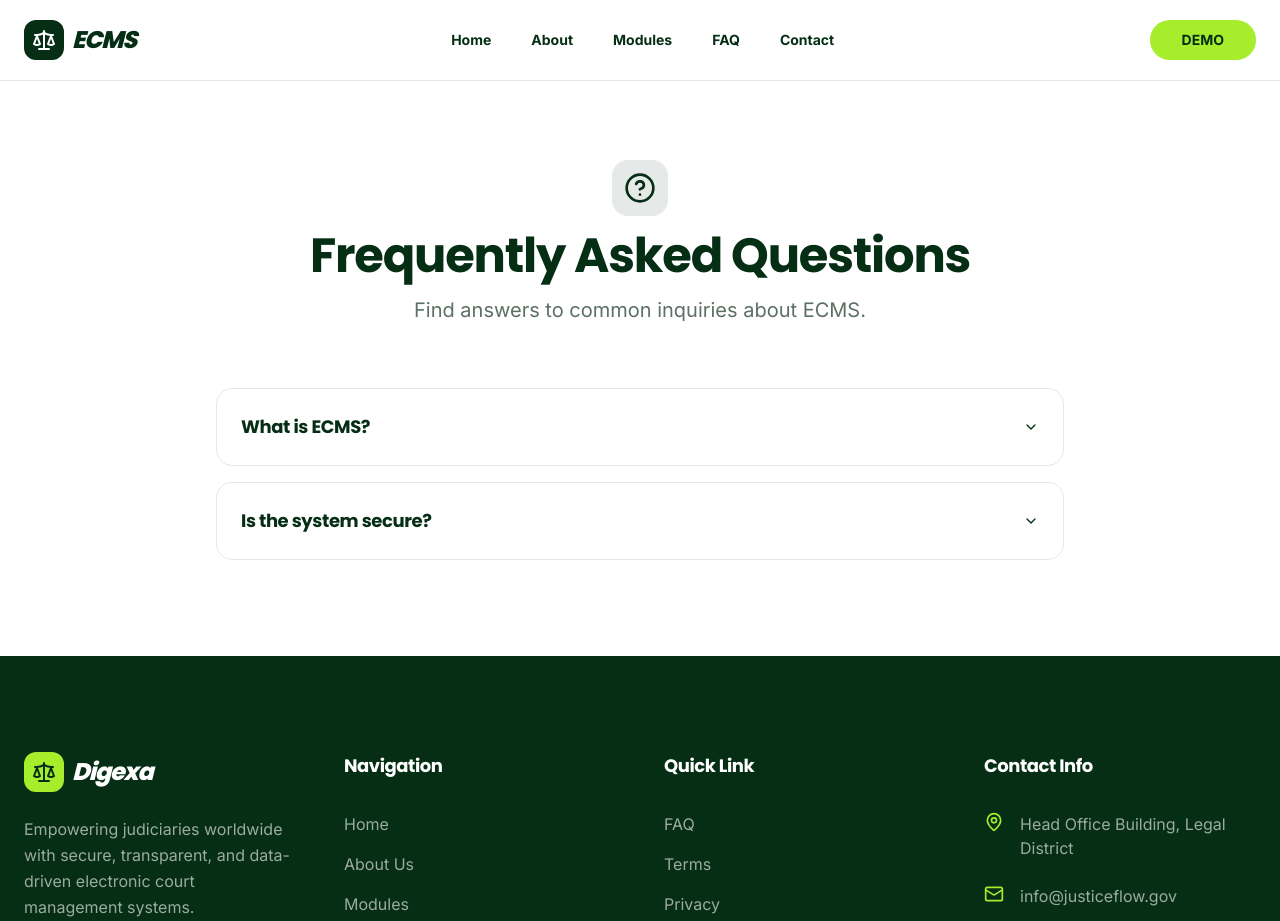
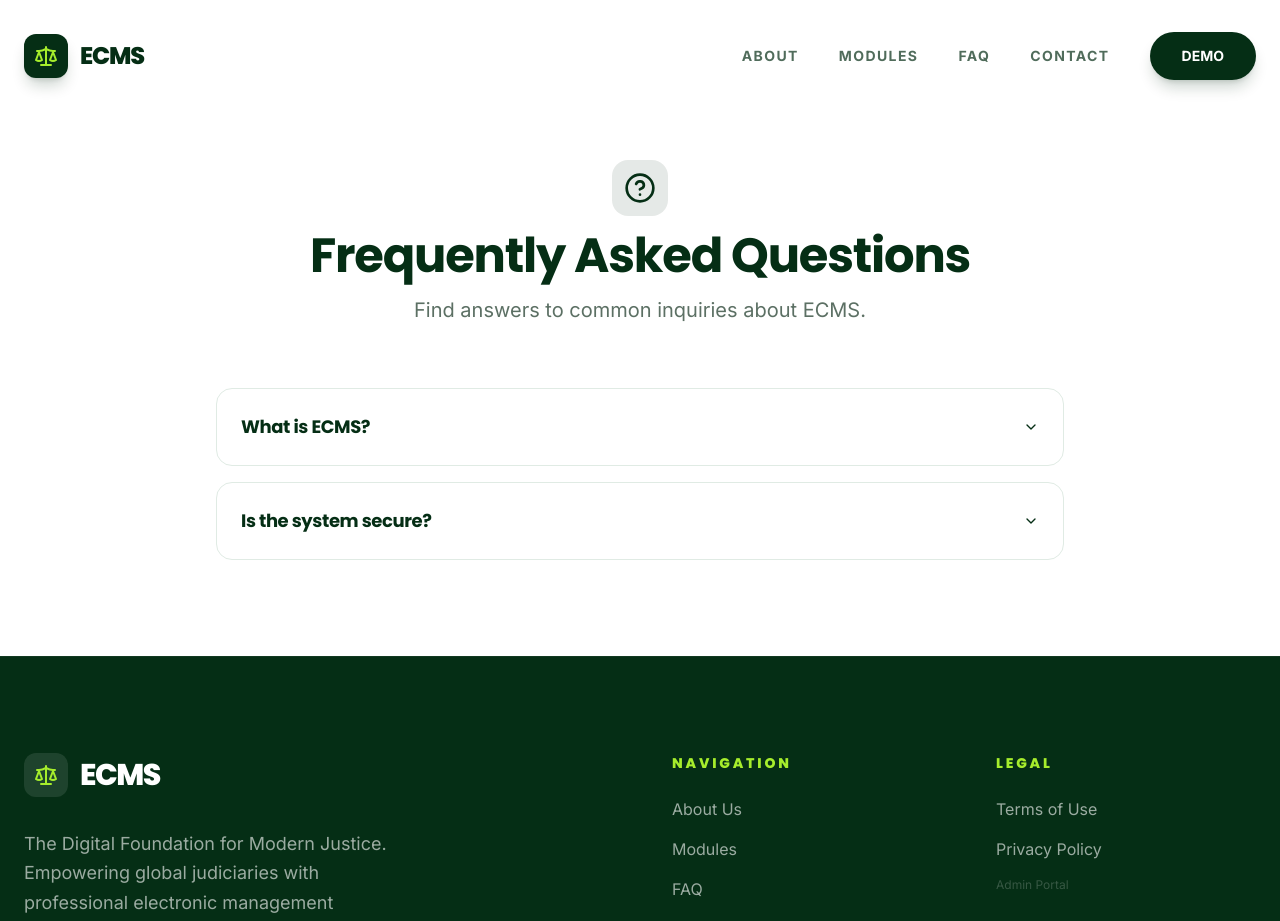
Before and after one commit to darkguy123/ecms-platform, a Next.js app: page /faq in a window 1280 px wide. Shown: the top 921 px of the page. Built offline with nearby package versions, Linux system fonts and the light colour scheme.

Commit message:
Add files via upload

```diff
--- a/src/components/public/footer.tsx
+++ b/src/components/public/footer.tsx
@@ -2,76 +2,53 @@
 "use client";
 
 import Link from "next/link";
-import { Scale, Facebook, Twitter, Instagram, Mail, Phone, MapPin } from "lucide-react";
+import { Scale } from "lucide-react";
+import { SITE_DATA } from "@/data/site-data";
 
 export function Footer() {
   return (
-    <footer className="bg-primary text-white pt-24 pb-12">
+    <footer className="bg-primary text-white py-24 border-t border-white/5">
       <div className="max-w-7xl mx-auto px-6">
-        <div className="grid md:grid-cols-2 lg:grid-cols-4 gap-12 mb-20">
-          <div className="space-y-6">
-            <Link href="/" className="flex items-center gap-2">
-              <div className="bg-accent p-2 rounded-xl">
-                <Scale className="text-primary h-6 w-6" />
+        <div className="grid md:grid-cols-4 gap-16 mb-20">
+          <div className="md:col-span-2 space-y-8">
+            <Link href="/" className="flex items-center gap-3">
+              <div className="bg-white/10 p-2.5 rounded-xl">
+                <Scale className="text-accent h-6 w-6" />
               </div>
-              <span className="font-headline font-extrabold text-2xl tracking-tighter italic">Digexa</span>
+              <span className="font-headline font-black text-3xl tracking-tighter">ECMS</span>
             </Link>
-            <p className="text-white/60 leading-relaxed">
-              Empowering judiciaries worldwide with secure, transparent, and data-driven electronic court management systems.
+            <p className="text-white/60 text-lg leading-relaxed max-w-sm">
+              The Digital Foundation for Modern Justice. Empowering global judiciaries with professional electronic management solutions.
             </p>
-            <div className="flex gap-4">
-              <Link href="#" className="h-10 w-10 rounded-full bg-white/10 flex items-center justify-center hover:bg-accent transition-colors">
-                <Facebook className="h-5 w-5" />
-              </Link>
-              <Link href="#" className="h-10 w-10 rounded-full bg-white/10 flex items-center justify-center hover:bg-accent transition-colors">
-                <Twitter className="h-5 w-5" />
-              </Link>
-              <Link href="#" className="h-10 w-10 rounded-full bg-white/10 flex items-center justify-center hover:bg-accent transition-colors">
-                <Instagram className="h-5 w-5" />
-              </Link>
-            </div>
           </div>
 
-          <div>
-            <h4 className="font-bold text-lg mb-8">Navigation</h4>
-            <ul className="space-y-4 text-white/60">
-              <li><Link href="/" className="hover:text-accent">Home</Link></li>
-              <li><Link href="/about" className="hover:text-accent">About Us</Link></li>
-              <li><Link href="/modules" className="hover:text-accent">Modules</Link></li>
-              <li><Link href="/contact" className="hover:text-accent">Contact</Link></li>
-            </ul>
+          <div className="space-y-6">
+            <h4 className="text-sm font-black uppercase tracking-[0.2em] text-accent">Navigation</h4>
+            <nav className="flex flex-col gap-4">
+              <a href="#about" className="text-white/60 hover:text-accent transition-colors">About Us</a>
+              <a href="#modules" className="text-white/60 hover:text-accent transition-colors">Modules</a>
+              <a href="#faq" className="text-white/60 hover:text-accent transition-colors">FAQ</a>
+              <a href="#contact" className="text-white/60 hover:text-accent transition-colors">Contact</a>
+            </nav>
           </div>
 
-          <div>
-            <h4 className="font-bold text-lg mb-8">Quick Link</h4>
-            <ul className="space-y-4 text-white/60">
-              <li><Link href="/faq" className="hover:text-accent">FAQ</Link></li>
-              <li><Link href="/terms" className="hover:text-accent">Terms</Link></li>
-              <li><Link href="/privacy" className="hover:text-accent">Privacy</Link></li>
-            </ul>
-          </div>
-
-          <div>
-            <h4 className="font-bold text-lg mb-8">Contact Info</h4>
-            <ul className="space-y-6">
-              <li className="flex gap-4 items-start text-white/60">
-                <MapPin className="h-5 w-5 text-accent shrink-0" />
-                <span>Head Office Building, Legal District</span>
-              </li>
-              <li className="flex gap-4 items-start text-white/60">
-                <Mail className="h-5 w-5 text-accent shrink-0" />
-                <span>info@justiceflow.gov</span>
-              </li>
-              <li className="flex gap-4 items-start text-white/60">
-                <Phone className="h-5 w-5 text-accent shrink-0" />
-                <span>+234 800 JUSTICE</span>
-              </li>
-            </ul>
+          <div className="space-y-6">
+            <h4 className="text-sm font-black uppercase tracking-[0.2em] text-accent">Legal</h4>
+            <nav className="flex flex-col gap-4">
+              <Link href="/terms" className="text-white/60 hover:text-accent transition-colors">Terms of Use</Link>
+              <Link href="/privacy" className="text-white/60 hover:text-accent transition-colors">Privacy Policy</Link>
+              <Link href="/admin" className="text-white/20 hover:text-accent transition-colors text-xs">Admin Portal</Link>
+            </nav>
           </div>
         </div>
 
-        <div className="pt-8 border-t border-white/10 text-center text-white/40 text-sm">
-          &copy; {new Date().getFullYear()} Century Information Systems Ltd. All Rights Reserved.
+        <div className="pt-10 border-t border-white/5 flex flex-col md:flex-row justify-between items-center gap-6 text-sm text-white/40 font-medium">
+          <p>{SITE_DATA.settings.footerText}</p>
+          <div className="flex gap-8 uppercase tracking-widest text-[10px]">
+            <span>Lagos</span>
+            <span>Abuja</span>
+            <span>London</span>
+          </div>
         </div>
       </div>
     </footer>
--- a/src/components/public/navbar.tsx
+++ b/src/components/public/navbar.tsx
@@ -1,58 +1,89 @@
 
 "use client";
 
+import { useState, useEffect } from "react";
 import Link from "next/link";
 import { Button } from "@/components/ui/button";
-import { Scale, Menu } from "lucide-react";
-import { useState } from "react";
+import { Scale, Menu, X } from "lucide-react";
 import { cn } from "@/lib/utils";
+import { SITE_DATA } from "@/data/site-data";
 
 export function Navbar() {
-  const [isOpen, setIsOpen] = useState(false);
+  const [scrolled, setScrolled] = useState(false);
+  const [mobileMenuOpen, setMobileMenuOpen] = useState(false);
+
+  useEffect(() => {
+    const handleScroll = () => setScrolled(window.scrollY > 20);
+    window.addEventListener("scroll", handleScroll);
+    return () => window.removeEventListener("scroll", handleScroll);
+  }, []);
+
+  const navLinks = [
+    { name: "About", href: "#about" },
+    { name: "Modules", href: "#modules" },
+    { name: "FAQ", href: "#faq" },
+    { name: "Contact", href: "#contact" },
+  ];
 
   return (
-    <nav className="fixed top-0 left-0 right-0 z-50 bg-white/80 backdrop-blur-md border-b">
-      <div className="max-w-7xl mx-auto px-6 h-20 flex items-center justify-between">
-        <Link href="/" className="flex items-center gap-2">
-          <div className="bg-primary p-2 rounded-xl">
-            <Scale className="text-white h-6 w-6" />
+    <header className={cn(
+      "fixed top-0 left-0 right-0 z-50 transition-all duration-500",
+      scrolled ? "py-4 bg-white/90 backdrop-blur-xl shadow-lg border-b border-primary/5" : "py-8 bg-transparent"
+    )}>
+      <div className="max-w-7xl mx-auto px-6 flex items-center justify-between">
+        <Link href="/" className="flex items-center gap-3 group">
+          <div className="bg-primary p-2.5 rounded-xl shadow-lg shadow-primary/20 group-hover:scale-110 transition-transform">
+            <Scale className="text-accent h-6 w-6" />
           </div>
-          <span className="font-headline font-extrabold text-2xl text-primary tracking-tighter italic">ECMS</span>
+          <span className="font-headline font-black text-2xl tracking-tighter text-primary">ECMS</span>
         </Link>
 
-        {/* Desktop Links */}
-        <div className="hidden md:flex items-center gap-10">
-          <Link href="/" className="text-sm font-bold hover:text-accent transition-colors">Home</Link>
-          <Link href="/about" className="text-sm font-bold hover:text-accent transition-colors">About</Link>
-          <Link href="/modules" className="text-sm font-bold hover:text-accent transition-colors">Modules</Link>
-          <Link href="/faq" className="text-sm font-bold hover:text-accent transition-colors">FAQ</Link>
-          <Link href="/contact" className="text-sm font-bold hover:text-accent transition-colors">Contact</Link>
-        </div>
+        {/* Desktop Nav */}
+        <nav className="hidden lg:flex items-center gap-10">
+          {navLinks.map((link) => (
+            <a
+              key={link.name}
+              href={link.href}
+              className="text-sm font-bold text-primary/70 hover:text-primary uppercase tracking-widest transition-colors"
+            >
+              {link.name}
+            </a>
+          ))}
+          <Button asChild className="bg-primary text-white hover:bg-primary/90 rounded-full px-8 h-12 font-bold shadow-lg shadow-primary/20">
+            <Link href={SITE_DATA.home.demoLink} target="_blank">DEMO</Link>
+          </Button>
+        </nav>
 
-        <div className="flex items-center gap-4">
-          <Button asChild className="bg-accent text-accent-foreground hover:bg-accent/90 rounded-full px-8 font-bold hidden md:flex">
-            <Link href="https://ecmsfhcadmin.centurycodes.ng/">DEMO</Link>
-          </Button>
-          <Button variant="ghost" size="icon" className="md:hidden" onClick={() => setIsOpen(!isOpen)}>
-            <Menu className="h-6 w-6" />
-          </Button>
-        </div>
+        {/* Mobile Toggle */}
+        <button
+          className="lg:hidden p-2 text-primary"
+          onClick={() => setMobileMenuOpen(!mobileMenuOpen)}
+        >
+          {mobileMenuOpen ? <X className="h-8 w-8" /> : <Menu className="h-8 w-8" />}
+        </button>
       </div>
 
       {/* Mobile Menu */}
       <div className={cn(
-        "md:hidden absolute top-20 left-0 right-0 bg-white border-b p-6 space-y-4 transition-all duration-300 origin-top",
-        isOpen ? "scale-y-100 opacity-100" : "scale-y-0 opacity-0 pointer-events-none"
+        "lg:hidden fixed inset-0 top-[88px] bg-white z-40 p-8 transition-all duration-500 ease-in-out",
+        mobileMenuOpen ? "opacity-100 translate-x-0" : "opacity-0 translate-x-full pointer-events-none"
       )}>
-        <Link href="/" className="block text-lg font-bold">Home</Link>
-        <Link href="/about" className="block text-lg font-bold">About</Link>
-        <Link href="/modules" className="block text-lg font-bold">Modules</Link>
-        <Link href="/faq" className="block text-lg font-bold">FAQ</Link>
-        <Link href="/contact" className="block text-lg font-bold">Contact</Link>
-        <Button asChild className="w-full bg-accent text-accent-foreground font-bold">
-          <Link href="https://ecmsfhcadmin.centurycodes.ng/">DEMO</Link>
-        </Button>
+        <nav className="flex flex-col gap-8 items-center text-center">
+          {navLinks.map((link) => (
+            <a
+              key={link.name}
+              href={link.href}
+              className="text-2xl font-black text-primary"
+              onClick={() => setMobileMenuOpen(false)}
+            >
+              {link.name}
+            </a>
+          ))}
+          <Button asChild className="w-full h-16 text-xl rounded-full" onClick={() => setMobileMenuOpen(false)}>
+            <Link href={SITE_DATA.home.demoLink} target="_blank">DEMO</Link>
+          </Button>
+        </nav>
       </div>
-    </nav>
+    </header>
   );
 }
--- a/src/data/site-data.ts
+++ b/src/data/site-data.ts
@@ -13,14 +13,82 @@ export const SITE_DATA = {
     footerText: "© 2024 Century Information Systems Ltd. All Rights Reserved."
   },
   home: {
-    heroTitle: "The Digital Foundation for",
-    heroSubtitle: "Modern Justice",
+    heroTitle: "Electronic Court Management System",
+    heroSubtitle: "The Digital Foundation for Modern Justice",
     heroDescription: "Empower your court with ECMS. Eliminate backlogs and enhance public trust through a secure, integrated platform designed for modern legal operations.",
     demoLink: "https://ecmsfhcadmin.centurycodes.ng/"
   },
   about: {
-    mission: "ECMS provides global judiciaries with the most secure, intuitive, and integrated electronic court management system, enabling them to deliver justice swiftly and transparently.",
-    history: "Century Information Systems Ltd represents over two decades of expertise in judicial technology and digital transformation across Africa and beyond through our ECMS platform."
+    title: "About ECMS",
+    subtitle: "Innovation in Judicial Administration",
+    mission: "ECMS provides global judiciaries with the most secure, intuitive, and integrated electronic court management system, enabling them to deliver justice swiftly and transparently. Our platform is built on the philosophy that technology should be the bedrock of a fair and efficient judicial system.",
+    history: "Century Information Systems Ltd represents over two decades of expertise in judicial technology and digital transformation across Africa and beyond. Our ECMS platform has been the catalyst for modernization in numerous high-stakes legal environments."
+  },
+  architecture: {
+    title: "Technical Architecture",
+    description: "Robust, scalable, multi-layered architecture designed for complex judicial operational requirements.",
+    layers: [
+      {
+        name: "User Access Layer",
+        items: ["Legal Practitioners", "Litigants", "Court Registrars", "Judges", "Admin Partners", "Public Portals"]
+      },
+      {
+        name: "Application & Services Layer",
+        items: ["eFiling", "eCase Management", "eAffidavit", "eCourt Orders", "eProbate", "eProceedings", "eArchive", "eLibrary", "Small Claims"]
+      },
+      {
+        name: "Workflow & Process",
+        items: ["Automated Routing", "Task Management", "Procedural Rules", "Approval Chains"]
+      },
+      {
+        name: "Data & Security",
+        items: ["Role-based Access", "Encryption", "Audit Trails", "Secure Storage"]
+      }
+    ],
+    features: [
+      { title: "Centralized Core Engine", desc: "Coordinates all modules, ensuring filings, case data, records, and processes operate within a single integrated environment." },
+      { title: "Advanced Security Controls", desc: "Role-based access management, data encryption, comprehensive audit trails protecting sensitive judicial information." },
+      { title: "Automated Workflow Routing", desc: "Intelligent task distribution to appropriate registries, judicial officers, and administrative channels." }
+    ]
+  },
+  partnerships: {
+    title: "Proven Implementation",
+    description: "Deployed and validated through collaborations with Nigeria's premier judicial institutions.",
+    federal: [
+      { name: "National Judicial Council (NJC)", role: "System governance and standards" },
+      { name: "Federal High Court of Nigeria", role: "Digital process and records management" },
+      { name: "Supreme Court of Nigeria", role: "Highest appellate court digitisation" }
+    ],
+    states: [
+      { name: "FCT High Court", status: "Active" },
+      { name: "Delta State Judiciary", status: "Active" },
+      { name: "Bayelsa State Judiciary", status: "Active" },
+      { name: "Gombe State Judiciary", status: "Active" },
+      { name: "Nasarawa State Judiciary", status: "Active" },
+      { name: "Plateau State Judiciary", status: "Active" }
+    ]
+  },
+  security: {
+    title: "Security, Compliance & Trust",
+    description: "Comprehensive mechanisms ensuring integrity, confidentiality, and reliability.",
+    items: [
+      { title: "Role-Based Access Control", desc: "Structured privilege management ensuring users access only role-relevant information." },
+      { title: "Secure Authentication", desc: "Multi-factor verification protocols ensuring only authorized individuals initiate filings." },
+      { title: "Audit Trails & Monitoring", desc: "Comprehensive activity logging enabling transparent accountability." },
+      { title: "Document Integrity", desc: "Digitally issued documents authenticated through platform verification mechanisms." }
+    ],
+    certifications: ["ISO Security Standards", "Data Protection Compliance", "Judicial Standards Adherence", "Regular Security Audits"]
+  },
+  methodology: {
+    title: "Implementation Methodology",
+    steps: [
+      { id: "01", title: "Needs Assessment", desc: "Operational environment analysis with stakeholder consultations." },
+      { id: "02", title: "System Customisation", desc: "Workflow integration tailored to your court's procedural structure." },
+      { id: "03", title: "Data Migration", desc: "Legacy record digitisation and migration with gateway integration." },
+      { id: "04", title: "Capacity Building", desc: "Comprehensive training programs for judges and administrative staff." },
+      { id: "05", title: "Pilot Deployment", desc: "Selected division pilot implementation with operational adjustment." },
+      { id: "06", title: "Ongoing Support", desc: "Continuous monitoring and enhancement as requirements evolve." }
+    ]
   },
   modules: [
     {
```
Also changed, not shown: src/app/about/page.tsx (+45 -19 lines), 1 other file (tests, documents, lock files or other folders).
